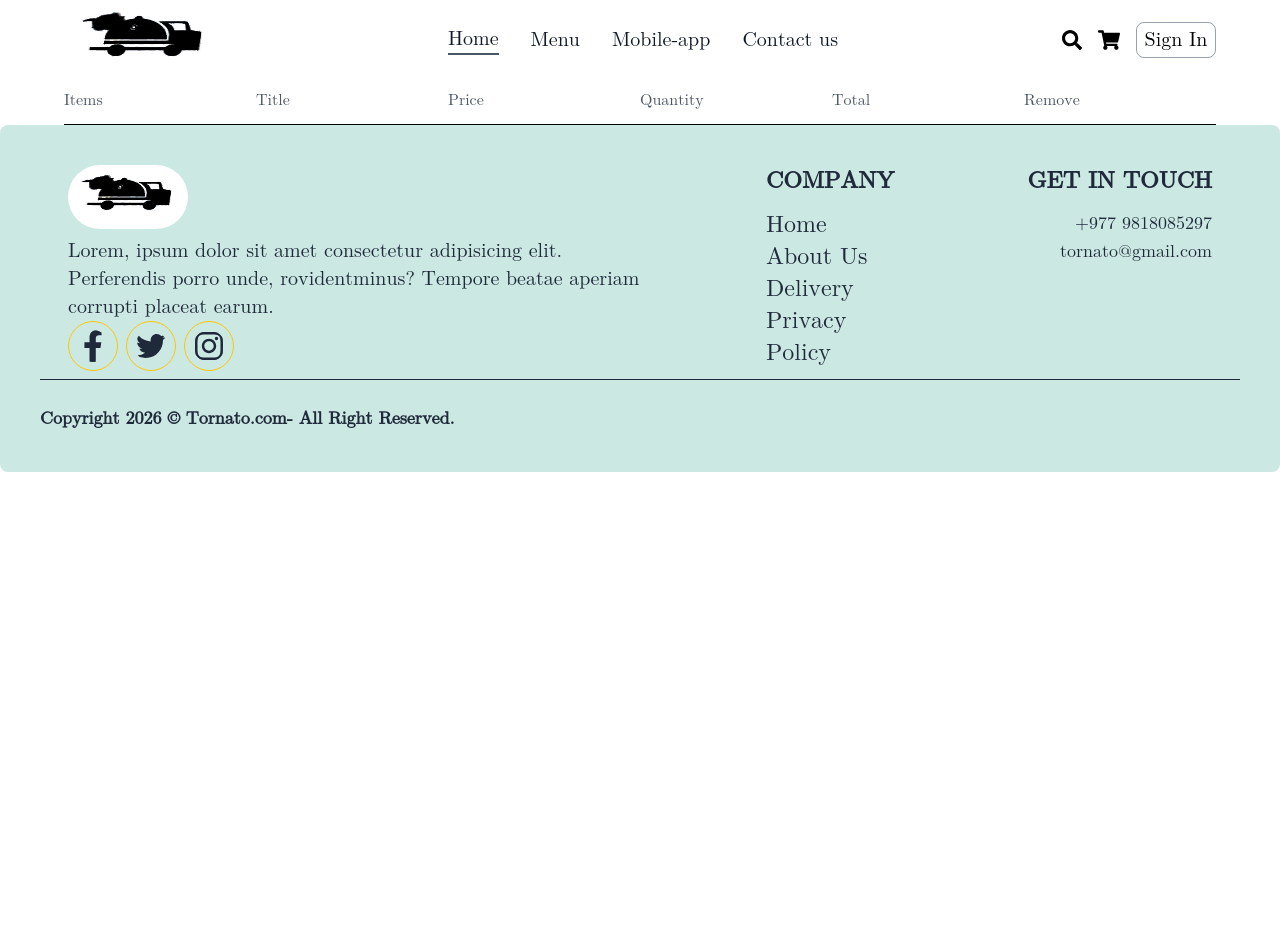
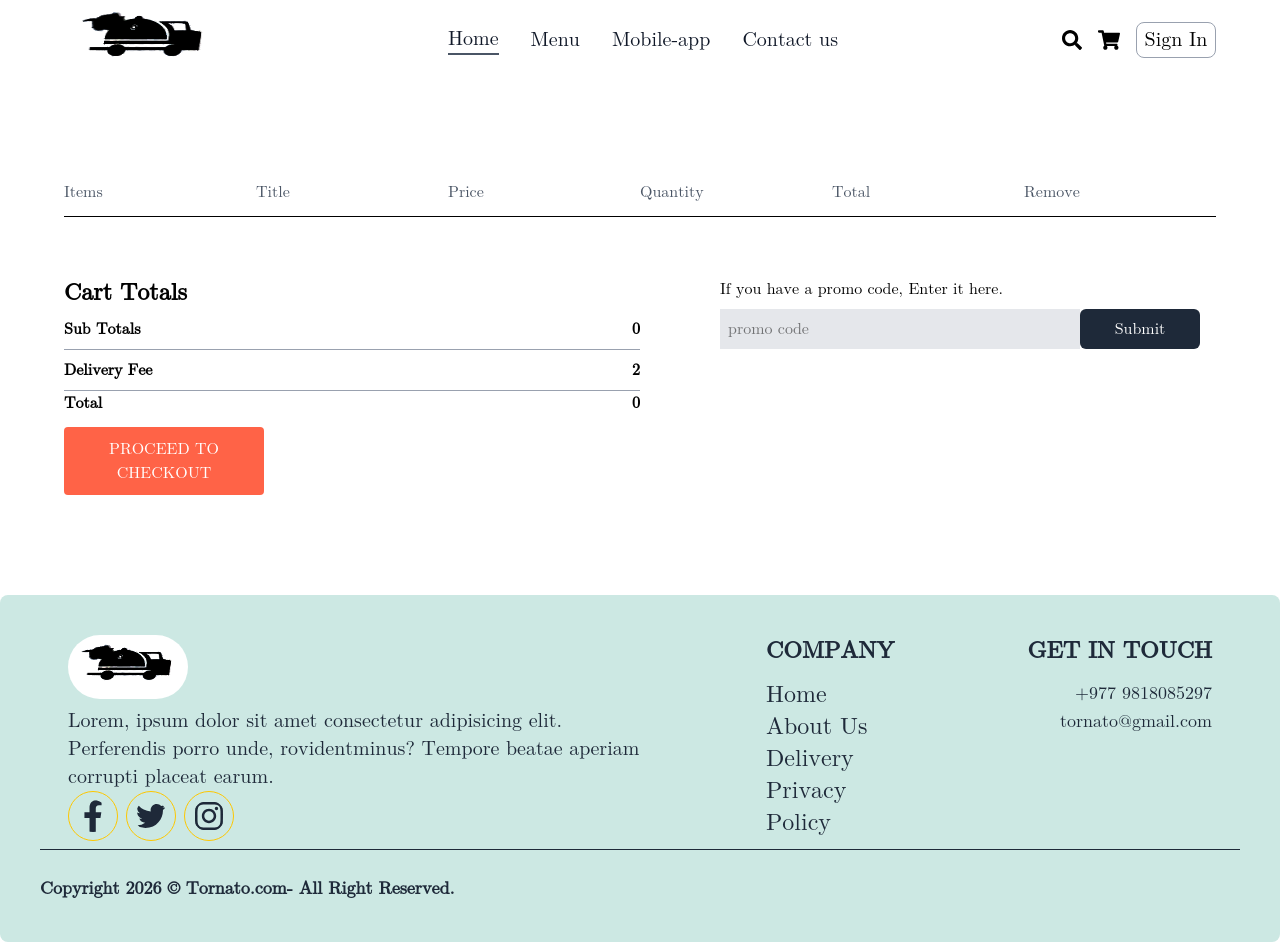
Before and after one commit to alishasedai/FoodDisplay, a React (Vite) app: page /cart in a window 1280 px wide. Before the commit the page ends 800 px from the top, so only its background shows below. Built offline with nearby package versions, Linux system fonts and the light colour scheme.

Commit message:
total price

```diff
--- a/src/pages/Cart/Cart.jsx
+++ b/src/pages/Cart/Cart.jsx
@@ -5,7 +5,7 @@ const Cart = () => {
   const {cartItems,food_list,removeFromCart} = useContext(StoreContext);
 console.log(cartItems)
   return (
-    <div className='cart mt-2 '>
+    <div className='cart mt-[100px] mb-[100px] '>
       <div className='cart-items '>
         <div className="cart-items-title grid grid-cols-6 text-gray-600 h-6 items-center ">
           <p>Items</p>
@@ -22,12 +22,12 @@ console.log(cartItems)
             return (
               <div>
                 <div className=' h-12 grid grid-cols-6 items-center mt-2 mb-2 text-black'>
-                <img src={item.image} className='rounded-sm w-[60px] h-[50px]' alt="" />
+                <img src={item.image} className='rounded-sm w-[40px] h-[40px] font-black' alt="" />
                 <p>{item.name}</p>
                 <p>${item.price}</p>
                 <p> {cartItems[item._id]}</p>
                 <p> ${item.price * cartItems[item._id]}</p>
-                <p>x</p>
+                <p onClick={() => removeFromCart(item._id)} className='cursor-pointer'>x</p>
 
               </div>
               <hr />
@@ -35,8 +35,41 @@ console.log(cartItems)
             )
           }
         })}
-      </div>
 
+
+          </div>
+          <div className="cart-bottom mt-[60px] flex justify-between gap-20 ">
+            <div className="total flex flex-col w-1/2">
+              <h2 className='font-bold text-2xl mb-2'>Cart Totals</h2>
+              <div>
+                <div className="cart-total-details flex justify-between text-black font-extrabold">
+                  <p>Sub Totals</p>
+                  <p>{0}</p>
+                </div>
+                <hr className='mt-[8px] mb-2 text-gray-400'/>
+                <div className='cart-totals-sub flex justify-between text-black font-extrabold'>
+                  <p>Delivery Fee</p>
+                  <p>{2}</p>
+                </div>
+                <hr className='mt-[8px]  text-gray-400' />
+                <div className='cart-totals flex justify-between text-black font-extrabold'>
+                <b>Total</b>
+                <b>{0}</b>
+                </div>
+              </div>
+            <button className='w-[200px] py-[10px] mt-3 rounded-sm bg-[#ff6347] text-white cursor-pointer'>PROCEED TO CHECKOUT</button>
+
+            </div>
+            <div className="promoCode flex-1">
+              <div>
+                <p className='mb-2'>If you have a promo code, Enter it here.</p>
+                <div className="inputs w-full ">
+                  <input type="text" className='md:w-[360px] w-[120px] mb-3 bg-gray-200 p-2' placeholder='promo code' />
+                  <button className='p-2 w-30 rounded-md text-white bg-gray-800'>Submit</button>
+                </div>
+              </div>
+            </div>
+          </div>
     </div>
   )
 }
```
